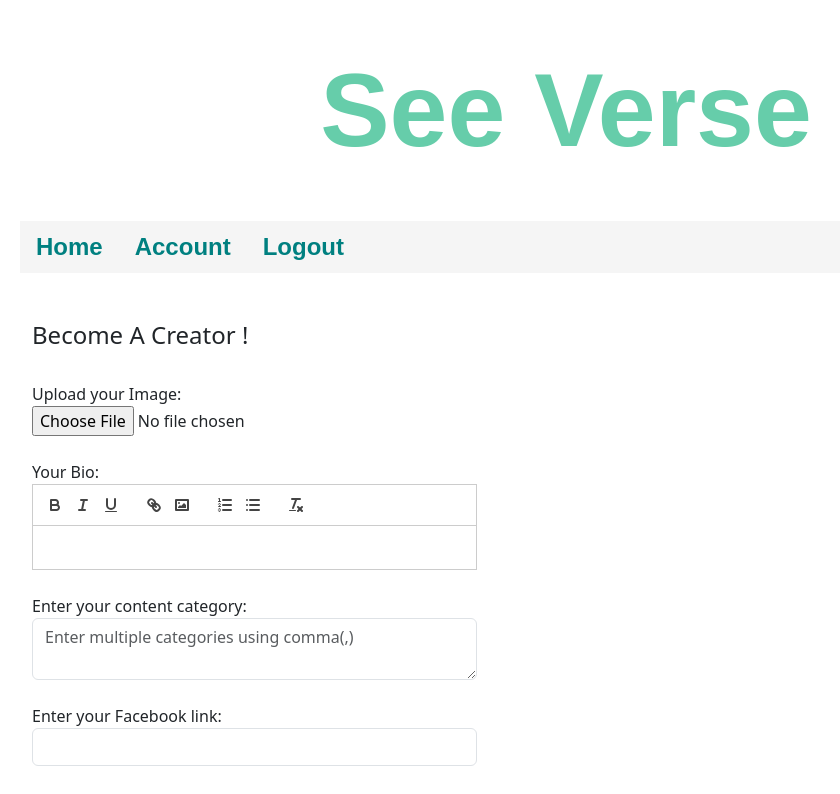
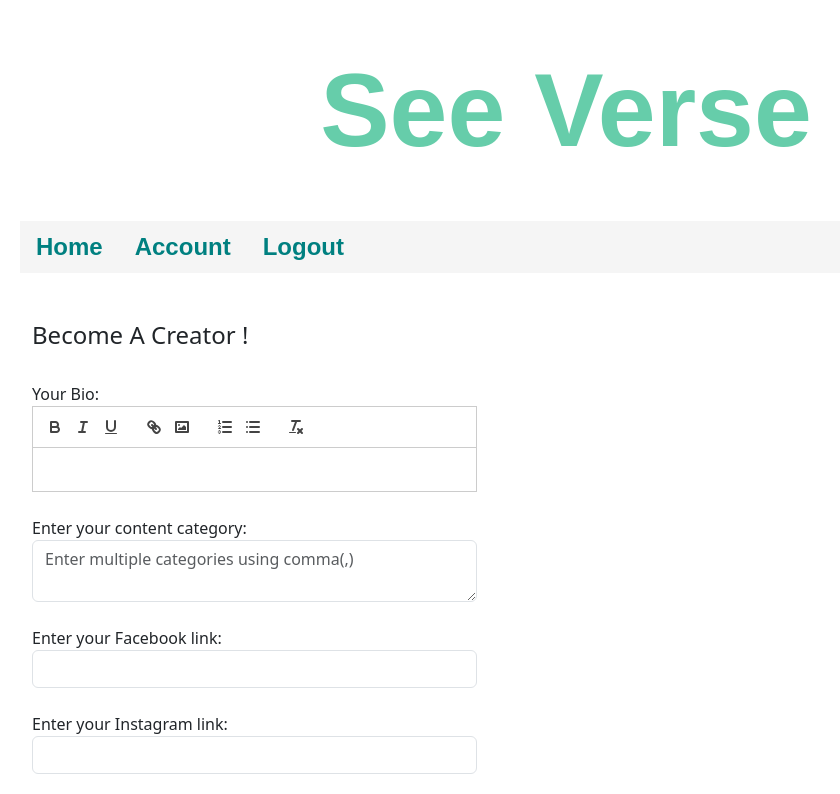
Before and after one commit to snhaRisa/content-creator-front-end, a React (Create React App) app: page /change-to-creator in a window 1280 px wide. Shown: the top 794 px of the page, without its empty margins (74-914 px from the left). Built offline with nearby package versions, Linux system fonts and the light colour scheme; no server answers; sample sign-in values are in the browser's storage.

Commit message:
Image Removal

```diff
--- a/src/Components/CreatorForm.js
+++ b/src/Components/CreatorForm.js
@@ -118,10 +118,10 @@ const CreatorForm = (props)=>
         <div className='container mt-5'>
             <h4>Become A Creator !</h4><br/>
             <form onSubmit={handleSubmit}>
-                <div className="form-group col-md-5">
+                {/* <div className="form-group col-md-5">
                     <label htmlFor='image'>Upload your Image:</label><br/>
                     <input type="file" className="form-control-file" accept="image/*" id="image" name="image" value={creator.image} onChange={handleChange}/>
-                </div><br/>
+                </div><br/> */}
                 <div className="form-group col-md-5">
                     <label htmlFor="bio">Your Bio:</label>
                     <ReactQuill
```
